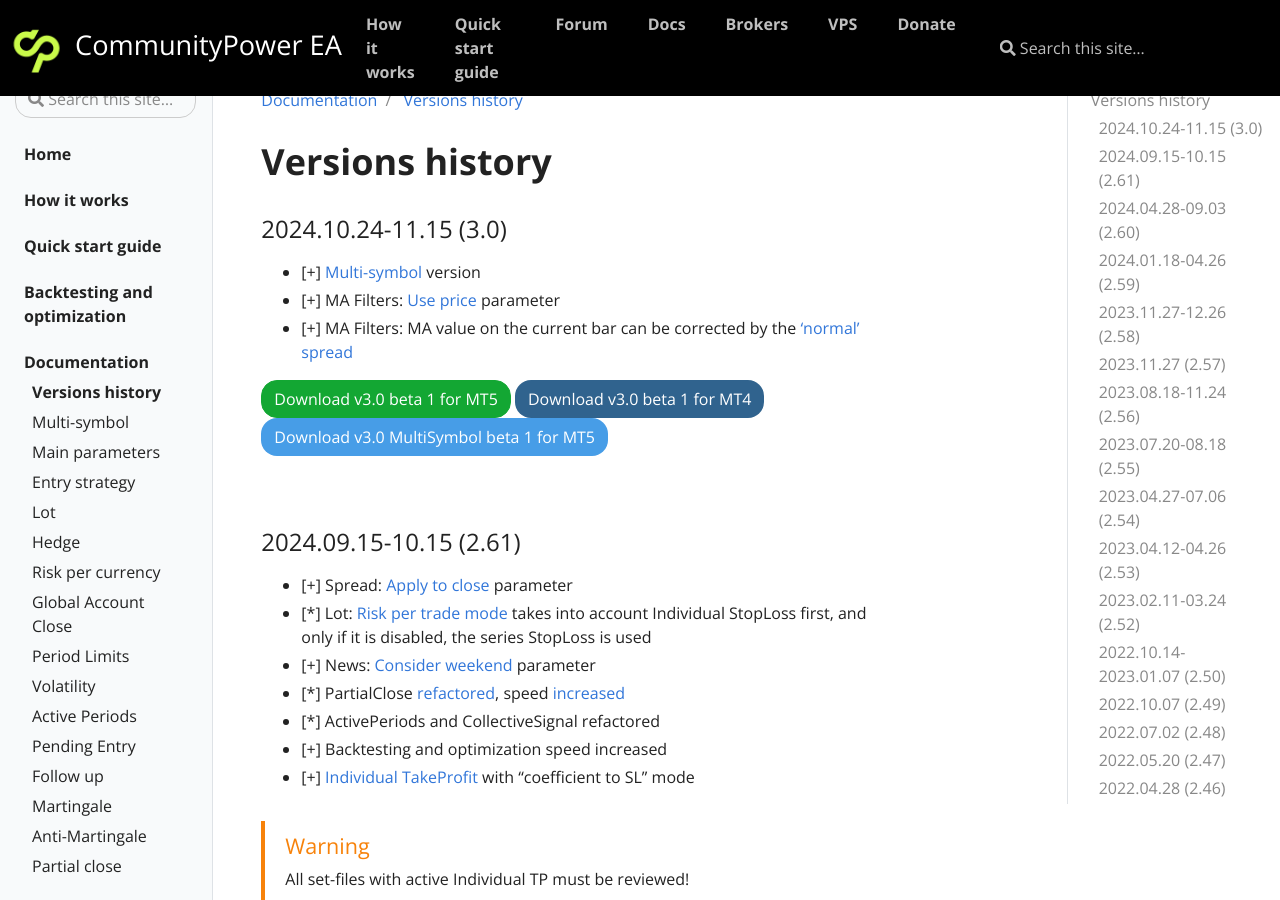
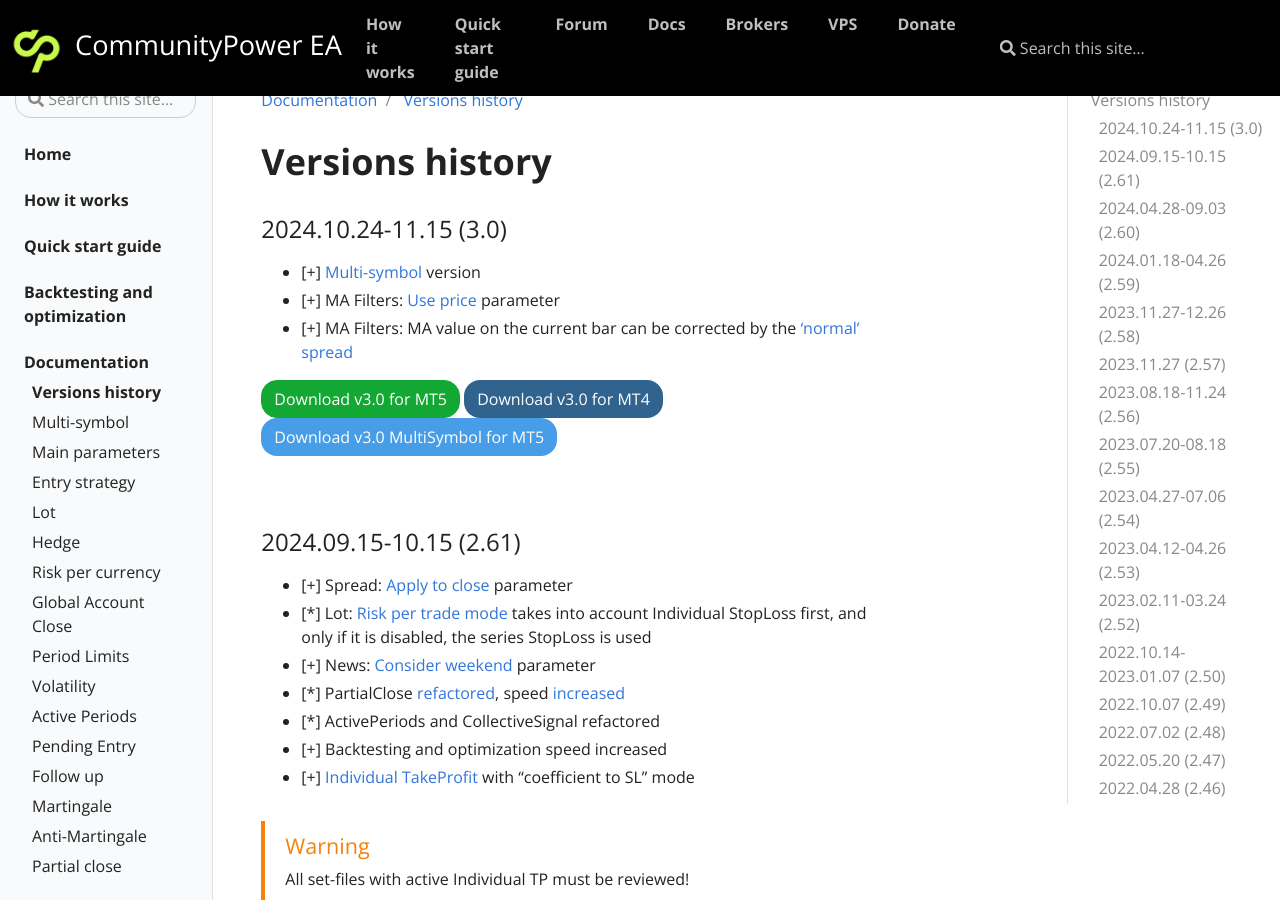
Before and after one commit to komposter/CommunityPowerEA.com, a Jekyll site: the page built from _docs/versions-history.md, in a window 1280 px wide and 900 px high. Built offline with Jekyll 4.4.1, drawn with Linux system fonts in a browser that asks for light colours.

Commit message:
Content change

```diff
--- a/_docs/versions-history.md
+++ b/_docs/versions-history.md
@@ -12,9 +12,9 @@
 * [+] MA Filters: [Use price](/docs/signals-and-filters#use-price) parameter
 * [+] MA Filters: MA value on the current bar can be corrected by the ['normal' spread](/docs/signals-and-filters#m1-bars-to-calculate-normal-spread)
 
-[<button class="btn btn-success">Download v3.0 beta 1 for MT5</button>]({{site.baseurl}}/assets/EAs/CommunityPower 3.0 beta 1.ex5)
-[<button class="btn btn-primary">Download v3.0 beta 1 for MT4</button>]({{site.baseurl}}/assets/EAs/CommunityPower 3.0 beta 1.ex4)
-[<button class="btn btn-info">Download v3.0 MultiSymbol beta 1 for MT5</button>]({{site.baseurl}}/assets/EAs/CommunityPower 3.0 MS beta 1.ex5)
+[<button class="btn btn-success">Download v3.0 for MT5</button>]({{site.baseurl}}/assets/EAs/CommunityPower 3.0.ex5)
+[<button class="btn btn-primary">Download v3.0 for MT4</button>]({{site.baseurl}}/assets/EAs/CommunityPower 3.0.ex4)
+[<button class="btn btn-info">Download v3.0 MultiSymbol for MT5</button>]({{site.baseurl}}/assets/EAs/CommunityPower 3.0 MS.ex5)
 
 <br />
 
```
Also changed, not shown: 3 other files.
